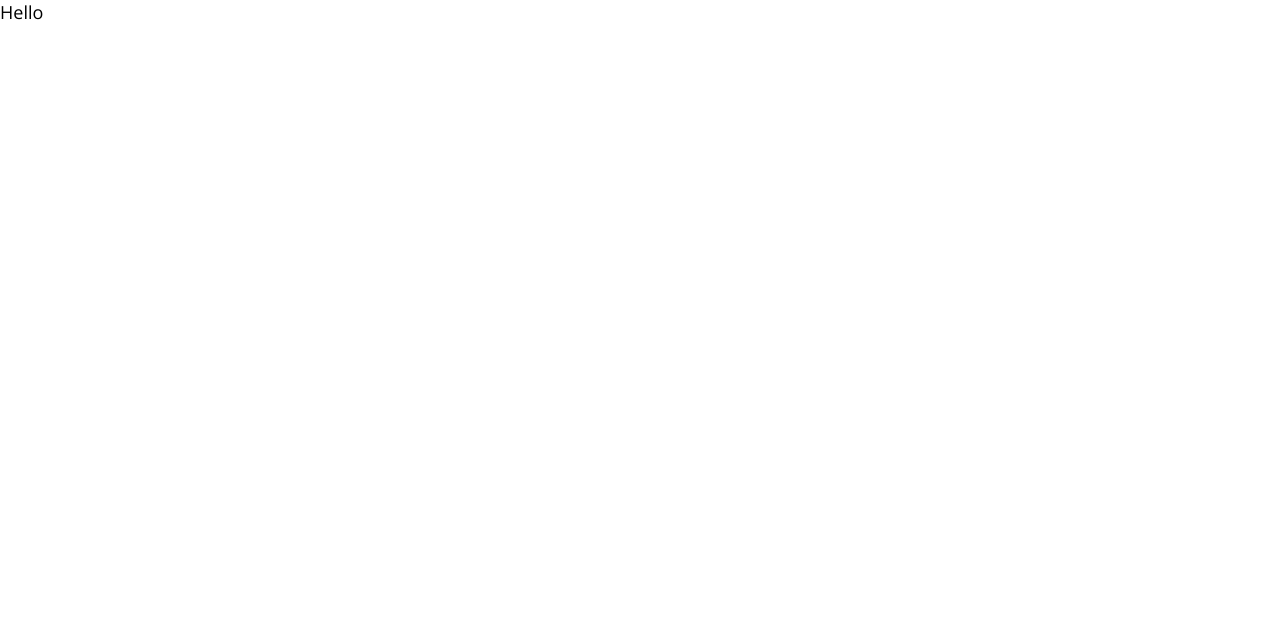
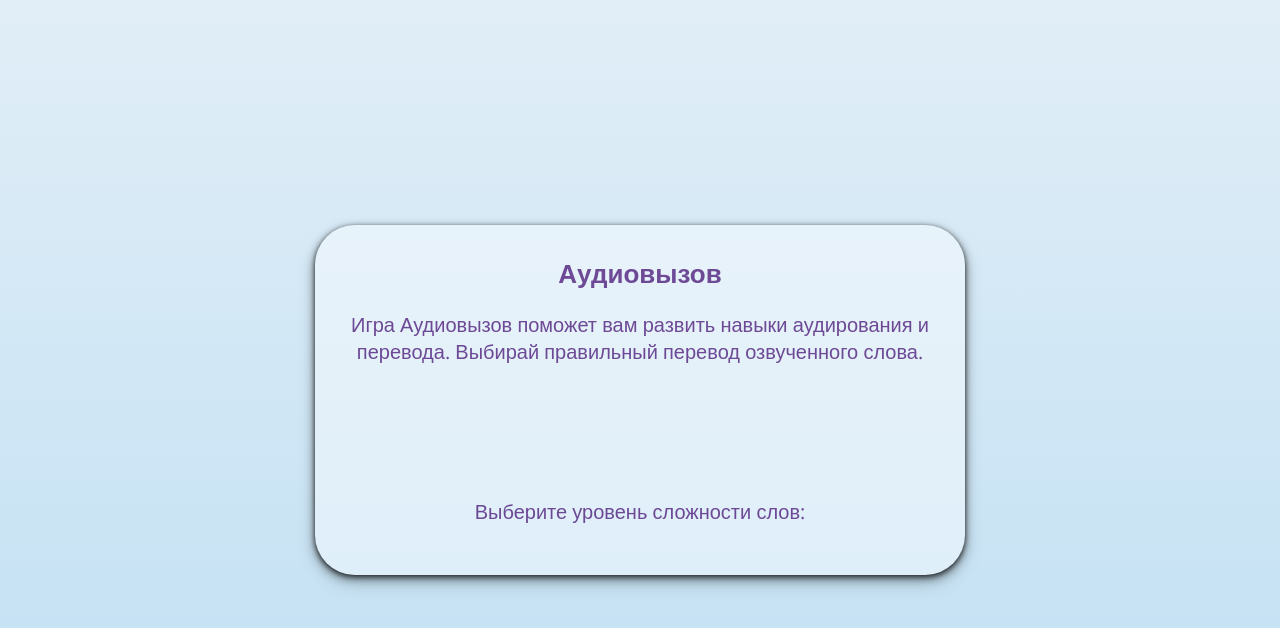
Before and after one commit to DnsYOUdnk/rslang, a React (Create React App) app in the folder rslang-app/: page /games/audiocall in a window 1280 px wide. Shown: the top 628 px of the page. Built offline with nearby package versions, Linux system fonts and the light colour scheme.

Commit message:
feat: add type for dataGames and add styles for GameModalWindow component

```diff
--- a/rslang-app/src/App.tsx
+++ b/rslang-app/src/App.tsx
@@ -1,5 +1,6 @@
 import { Route, Routes } from 'react-router-dom';
 import { Layout } from './components/Layout/Layout';
+import { DATA_GAMES } from './dataGames/dataGames';
 import { AboutPage } from './pages/AboutPage/AboutPage';
 import { GameAudioCallPage } from './pages/Games/AudioCallPage/GameAudioCallPage';
 import { GamesPage } from './pages/GamesPage/GamesPage';
@@ -17,7 +18,7 @@ function App() {
           <Route path='/team' element={<TeamPage />} />
           <Route path='/games' element={<GamesPage />} />
         </Route>
-        <Route path='/games/audiocall' element={<GameWrapperPage><GameAudioCallPage/></GameWrapperPage>} />
+        <Route path='/games/audiocall' element={<GameWrapperPage dataGame={ DATA_GAMES.audiocall }><GameAudioCallPage/></GameWrapperPage>} />
       </Routes>
     </>
   );
--- a/rslang-app/src/components/GameModalWindow/GameModalWindow.module.css
+++ b/rslang-app/src/components/GameModalWindow/GameModalWindow.module.css
@@ -0,0 +1,29 @@
+.game_modal {
+  background-color: hsla(0,0%,100%,.4);
+  padding: 30px;
+  box-sizing: border-box;
+  max-width: 650px;
+  width: 100%;
+  min-width: 300px;
+  min-height: 350px;
+  border-radius: 40px;
+  text-align: center;
+  color: rgba(58, 1, 107, 0.7);
+  display: flex;
+  flex-direction: column;
+  align-items: center;
+  justify-content: space-between;
+  box-shadow: 0 1px 2px 0 rgb(0 0 0 / 20%), 0 2px 4px 1px rgb(0 0 0 / 50%), 0 4px 8px 2px rgb(0 0 0 / 30%), 0 8px 16px 4px rgb(0 0 0 / 10%);
+}
+
+.game_description {}
+
+.title {
+  font-size: 26px;
+}
+
+.description {
+  font-size: 20px;
+}
+
+.game_start {}
--- a/rslang-app/src/components/GameModalWindow/GameModalWindow.props.ts
+++ b/rslang-app/src/components/GameModalWindow/GameModalWindow.props.ts
@@ -1,3 +1,6 @@
 import { DetailedHTMLProps, HTMLAttributes } from 'react';
+import { GameElement } from '../../types/dataGamesTypes';
 
-export type GameModalWindowProps = DetailedHTMLProps<HTMLAttributes<HTMLDivElement>, HTMLDivElement>;
+export interface GameModalWindowProps extends DetailedHTMLProps<HTMLAttributes<HTMLDivElement>, HTMLDivElement> {
+  dataGame: GameElement;
+}
--- a/rslang-app/src/components/GameModalWindow/GameModalWindow.tsx
+++ b/rslang-app/src/components/GameModalWindow/GameModalWindow.tsx
@@ -2,6 +2,18 @@ import { GameModalWindowProps } from './GameModalWindow.props';
 import cl from './GameModalWindow.module.css';
 import cn from 'classnames';
 
-export const GameModalWindow = ({ className, ...props }: GameModalWindowProps): JSX.Element => {
-  return <></>
+export const GameModalWindow = ({ dataGame, className, ...props }: GameModalWindowProps): JSX.Element => {
+  return (
+    <>
+      <div className={cn(className, cl.game_modal)}>
+        <div className={cl.game_description}>
+          <h3 className={cl.title}>{dataGame.text}</h3>
+          <p className={cl.description}>{dataGame.description}</p>
+        </div>
+        <div className={cl.game_start}>
+          <p className={cl.description}>Выберите уровень сложности слов:</p>
+        </div>
+      </div>
+    </>
+  )
 };
--- a/rslang-app/src/dataGames/dataGames.ts
+++ b/rslang-app/src/dataGames/dataGames.ts
@@ -1,24 +1,32 @@
-export const getDataGames = (audio: string, sprint: string) => {
-  const links = [
-    {
+import { IDataGames } from '../types/dataGamesTypes';
+
+
+export const DATA_GAMES: IDataGames = {
+  audiocall: {
     link: '/games/audiocall',
-      class: audio,
     text: 'Аудиовызов',
     img: '/public/icons/audio.svg',
     description:
       `Игра Аудиовызов поможет вам развить навыки аудирования и перевода.
       Выбирай правильный перевод озвученного слова.`,
-      id: 2 },
-    {
+    id: 2
+  },
+  sprint: {
     link: '/games/sprint',
-      class: sprint,
     text: 'Спринт',
     img: '/public/icons/sprint.svg',
     description:
       `Игра Спринт поможет вам научиться быстро переводить слова на ваш родной язык.
       Укажи правильный перевод слова или нет.`,
-      id: 3 }
-  ]
+    id: 3
+  }
+}
+
+export const getDataGames = (audio: string, sprint: string) => {
+  DATA_GAMES.audiocall.class = audio;
+  DATA_GAMES.sprint.class = sprint;
+
+  const links = Object.values(DATA_GAMES)
 
   return links;
 };
--- a/rslang-app/src/pages/GameWrapperPage/GameWrapperPage.module.css
+++ b/rslang-app/src/pages/GameWrapperPage/GameWrapperPage.module.css
@@ -1 +1,8 @@
-.main {}
+.main {
+  height: 100vh;
+  background: linear-gradient(#e1eef7,#bfdff3);
+  display: flex;
+  flex-direction: column;
+  align-items: center;
+  justify-content: center;
+}
--- a/rslang-app/src/pages/GameWrapperPage/GameWrapperPage.props.ts
+++ b/rslang-app/src/pages/GameWrapperPage/GameWrapperPage.props.ts
@@ -1,3 +1,6 @@
 import { DetailedHTMLProps, HTMLAttributes } from 'react';
+import { GameElement } from '../../types/dataGamesTypes';
 
-export type GameWrapperPageProps = DetailedHTMLProps<HTMLAttributes<HTMLDivElement>, HTMLDivElement>;
+export interface GameWrapperPageProps extends DetailedHTMLProps<HTMLAttributes<HTMLDivElement>, HTMLDivElement> {
+  dataGame: GameElement;
+};
--- a/rslang-app/src/pages/GameWrapperPage/GameWrapperPage.tsx
+++ b/rslang-app/src/pages/GameWrapperPage/GameWrapperPage.tsx
@@ -1,10 +1,15 @@
 import cl from './GameWrapperPage.module.css';
 import cn from 'classnames';
 import { GameWrapperPageProps } from './GameWrapperPage.props';
-import { Outlet } from 'react-router-dom';
+import { GameModalWindow } from '../../components/GameModalWindow/GameModalWindow';
 import { Header } from '../../components/Header/Header';
 
-export const GameWrapperPage = ({ children, className, ...props }: GameWrapperPageProps): JSX.Element => {
+export const GameWrapperPage = ({
+  dataGame,
+  children,
+  className,
+  ...props
+}: GameWrapperPageProps): JSX.Element => {
 
   return (
     <>
@@ -12,6 +17,7 @@ export const GameWrapperPage = ({ children, className, ...props }: GameWrapperPa
         <div className={cl.games}>
           { children }
         </div>
+        <GameModalWindow dataGame={ dataGame }/>
       </main>
     </>
   )
--- a/rslang-app/src/pages/Games/AudioCallPage/GameAudioCallPage.tsx
+++ b/rslang-app/src/pages/Games/AudioCallPage/GameAudioCallPage.tsx
@@ -1,9 +1,8 @@
-import cl from './GameAudioCallPage.module.css';
-import cn from 'classnames';
+// import cl from './GameAudioCallPage.module.css';
+// import cn from 'classnames';
 import { GameAudioCallProps } from './GameAudioCallPage.props';
 
 export const GameAudioCallPage = ({ className, ...props }: GameAudioCallProps) => {
   return <>
-    <div>Hello</div>
   </>
 };
--- a/rslang-app/src/pages/GamesPage/GamesPage.tsx
+++ b/rslang-app/src/pages/GamesPage/GamesPage.tsx
@@ -1,7 +1,7 @@
 import cl from './GamesPage.module.css';
 import cn from 'classnames';
+import { Link } from 'react-router-dom';
 import { GamesPageProps } from './GamesPage.props';
-import { Link } from 'react-router-dom';
 import { getDataGames } from '../../dataGames/dataGames';
 
 export const GamesPage = ({ className, ...props }: GamesPageProps): JSX.Element => {
--- /dev/null
+++ b/rslang-app/src/types/dataGamesTypes.ts
@@ -0,0 +1,13 @@
+export interface IDataGames {
+  audiocall: GameElement;
+  sprint: GameElement;
+}
+
+export type GameElement = {
+  link: string;
+  text: string;
+  img: string;
+  description: string;
+  id: number;
+  class?: string;
+}
```
Lines whose indentation alone changed are shown as unchanged.
